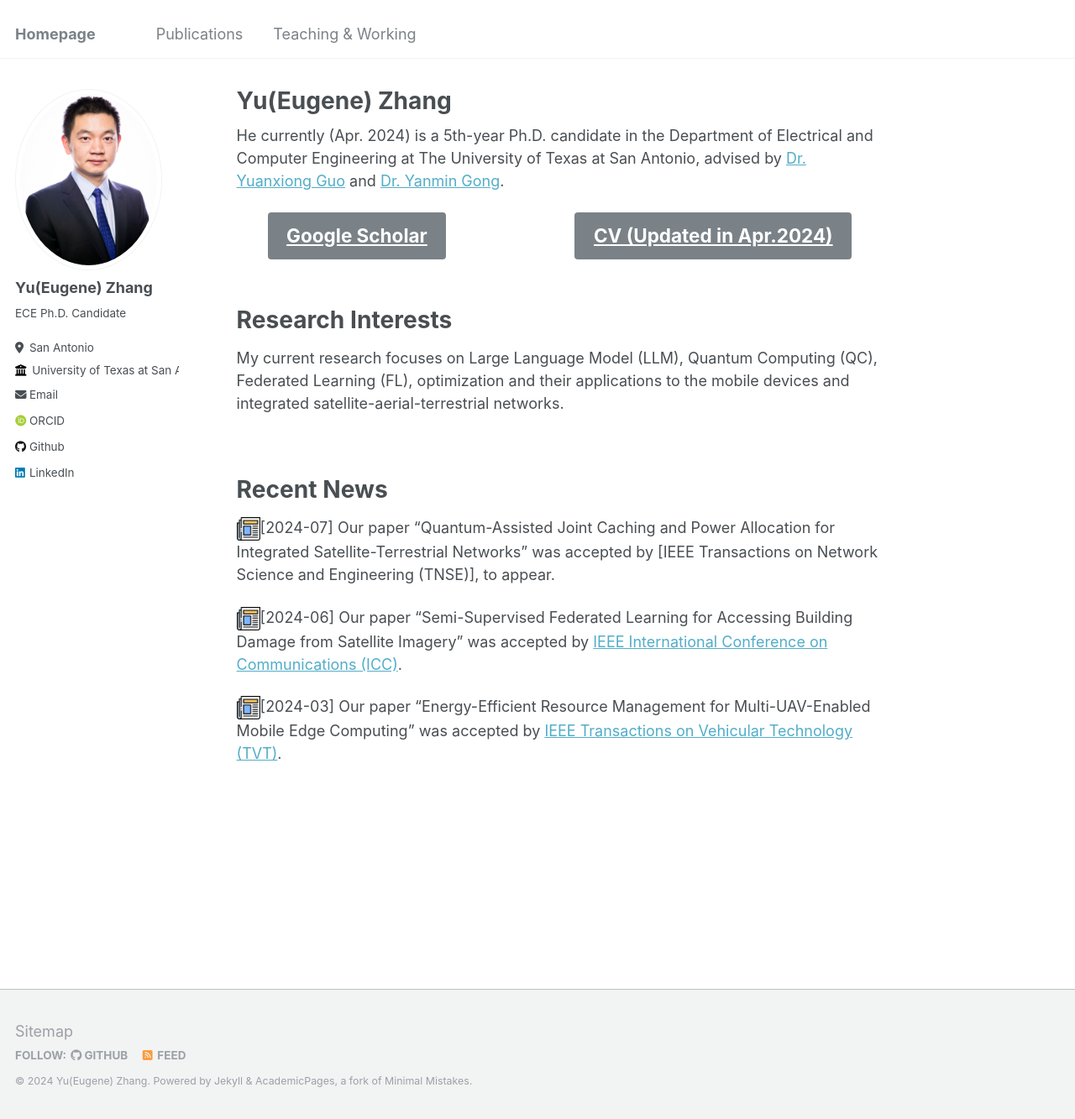
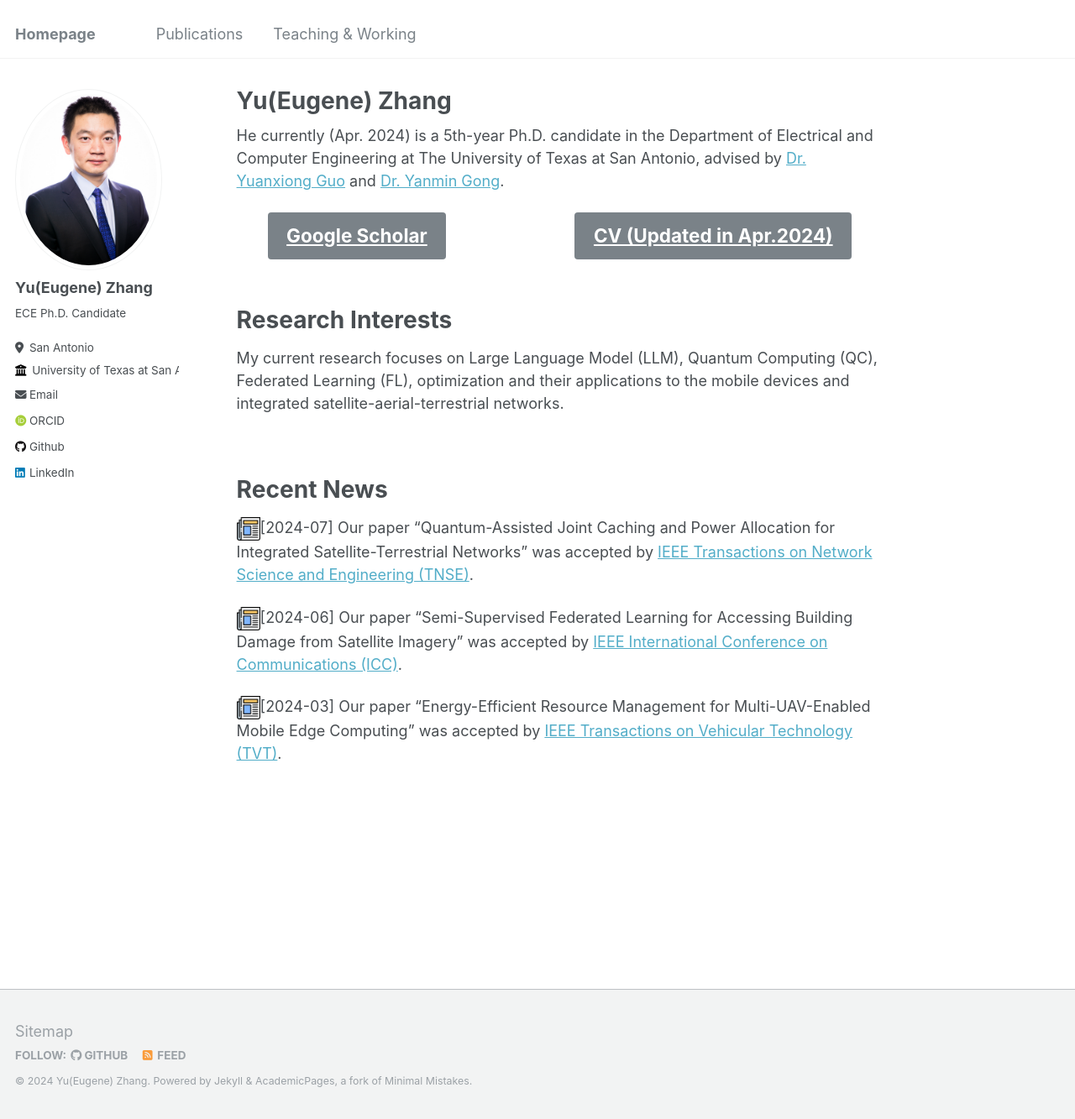
Before and after one commit to Yu-Zhang-Eugene/yu-zhang-eugene.github.io, a Jekyll site: the page built from _pages/about.md, in a window 1280 px wide and 1333 px high. Shown: the whole window at 84% size. Built offline with Jekyll 4.4.1, drawn with Linux system fonts in a browser that asks for light colours; some web fonts are replaced.

Commit message:
modified:   _pages/about.md

```diff
--- a/_pages/about.md
+++ b/_pages/about.md
@@ -30,7 +30,7 @@ My current research focuses on Large Language Model (LLM), Quantum Computing (QC
 
 Recent News
 ======
-![news](/images/newspaper.png){:height="28px" width="28px"}[2024-07] Our paper "Quantum-Assisted Joint Caching and Power Allocation for Integrated Satellite-Terrestrial Networks" was accepted by [IEEE Transactions on Network Science and Engineering (TNSE)], to appear.
+![news](/images/newspaper.png){:height="28px" width="28px"}[2024-07] Our paper "Quantum-Assisted Joint Caching and Power Allocation for Integrated Satellite-Terrestrial Networks" was accepted by [IEEE Transactions on Network Science and Engineering (TNSE)](https://ieeexplore.ieee.org/xpl/RecentIssue.jsp?punumber=6488902).
 
 ![news](/images/newspaper.png){:height="28px" width="28px"}[2024-06] Our paper "Semi-Supervised Federated Learning for Accessing Building Damage from Satellite Imagery" was accepted by [IEEE International Conference on Communications (ICC)](https://icc2024.ieee-icc.org/).
 
```
